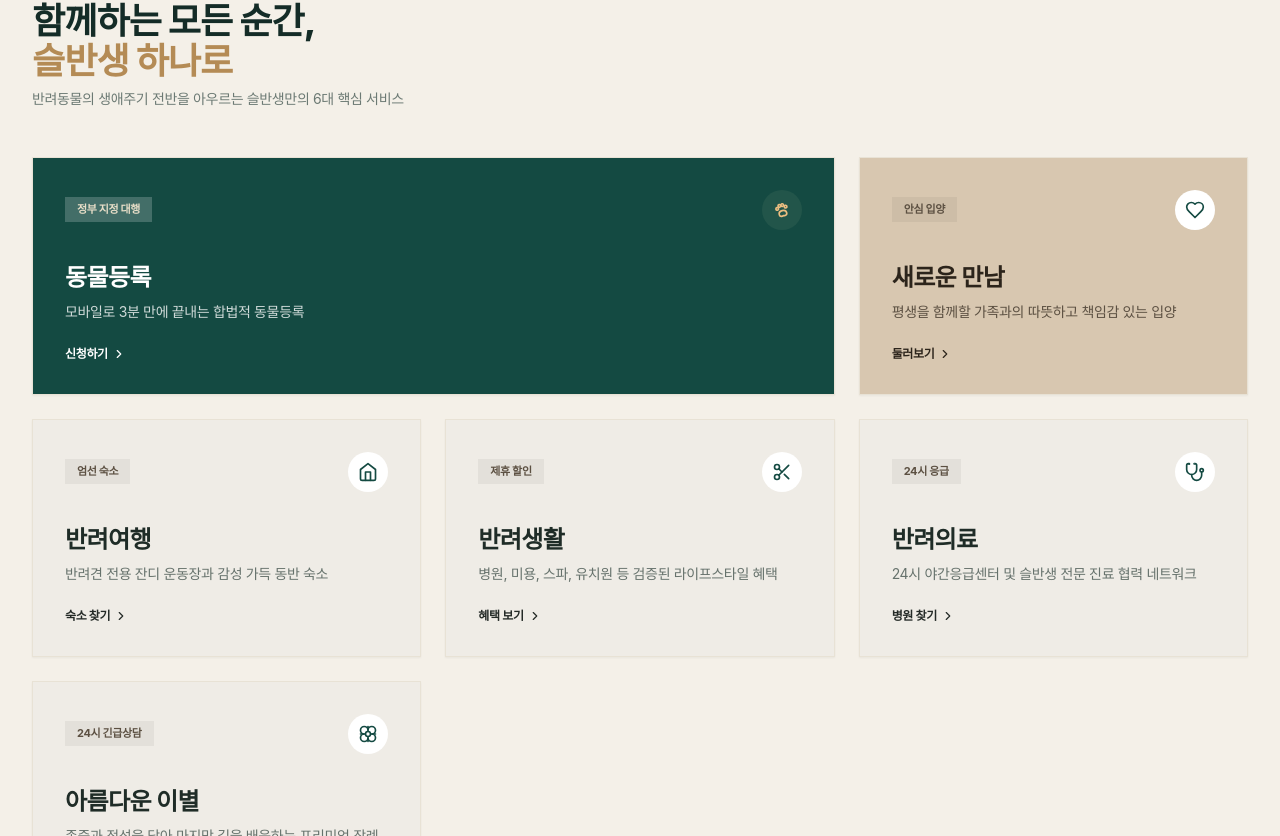
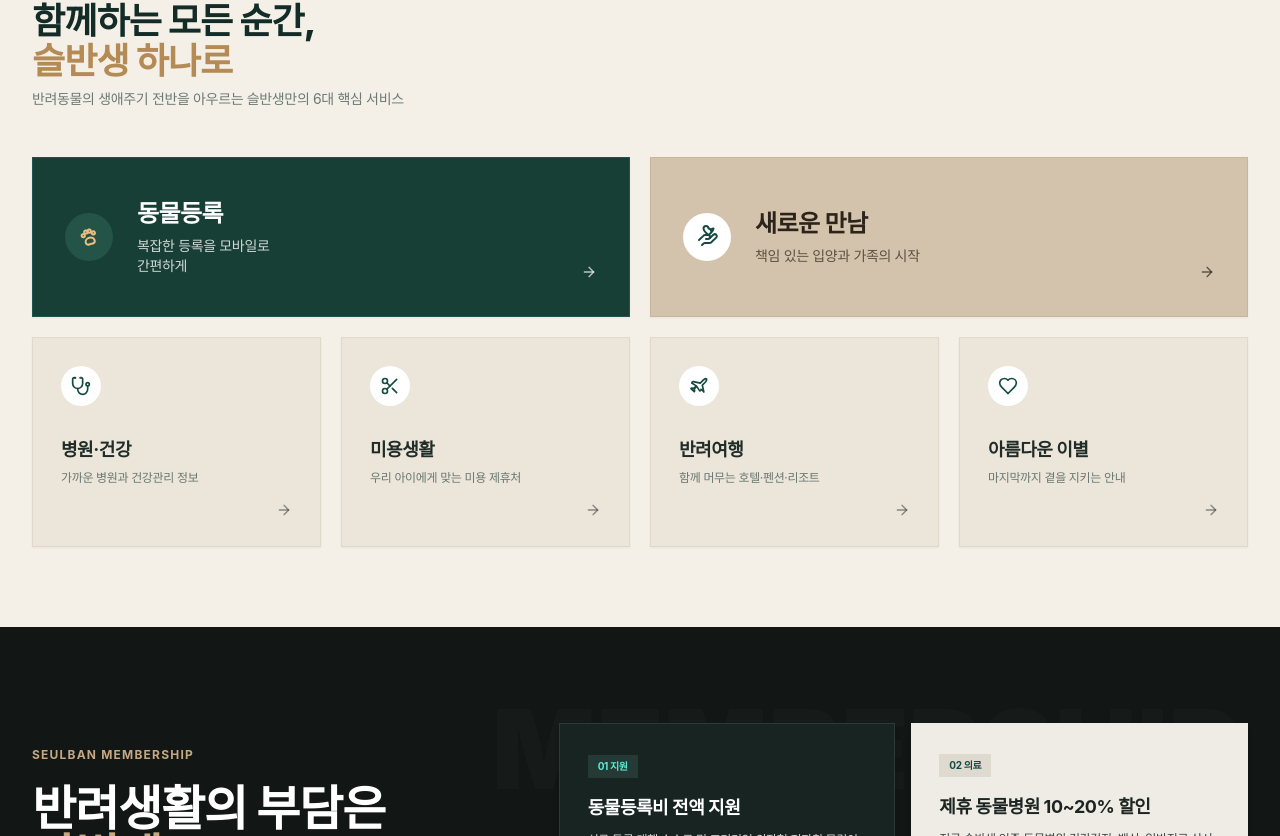
Before and after one commit to jihoon3813-commits/seulban, a React (Vite) app: page / in a window 1280 px wide. Shown: the part 964-1800 px from the top of the page. Built offline with nearby package versions, Linux system fonts and the light colour scheme; a web font is replaced by a local one.

Commit message:
feat: restructure core services cards to 2 wide cards + 4 grid cards matching image 2

```diff
--- a/src/components/Icons.jsx
+++ b/src/components/Icons.jsx
@@ -218,3 +218,17 @@
     <path d="M12 16.5V21"/>
   </svg>
 );
+
+export const PlaneIcon = ({ className = "w-5 h-5", ...props }) => (
+  <svg className={className} viewBox="0 0 24 24" fill="none" stroke="currentColor" strokeWidth="2" strokeLinecap="round" strokeLinejoin="round" {...props}>
+    <path d="M17.8 19.2 16 11l3.5-3.5C21 6 21.5 4 21 3.5c-.5-.5-2.5 0-4 1.5L13.5 8.5 5.3 6.7c-.6-.1-1.2.1-1.5.7l-.5 1 5.5 3.5-3 3-2.5-.5-1 .5 2 2 2 2 .5-1-.5-2.5 3-3 3.5 5.5 1-.5c.6-.3.8-.9.7-1.5z" />
+  </svg>
+);
+
+export const HandHeartIcon = ({ className = "w-5 h-5", ...props }) => (
+  <svg className={className} viewBox="0 0 24 24" fill="none" stroke="currentColor" strokeWidth="2" strokeLinecap="round" strokeLinejoin="round" {...props}>
+    <path d="M11 14h2a2 2 0 1 0 0-4h-3c-.6 0-1.1.2-1.4.6L4 15" />
+    <path d="m7 20 1.6-1.4c.3-.4.8-.6 1.4-.6h4c1.1 0 2.1-.4 2.8-1.2l4.6-4.4a2 2 0 0 0-2.8-2.8L15 13" />
+    <path d="M16 6a2.5 2.5 0 0 0-2.5-2.5 2.5 2.5 0 0 0-5 0c0 2 2.5 4.5 5 6.5 2.5-2 5-4.5 5-6.5A2.5 2.5 0 0 0 16 6z" />
+  </svg>
+);
--- a/src/pages/Home.jsx
+++ b/src/pages/Home.jsx
@@ -2,7 +2,7 @@
 import {
   ArrowRight, CheckIcon, ShieldCheckIcon, PawIcon, PawOutlineIcon, HeartIcon,
   HomeIcon, ScissorsIcon, StethoscopeIcon, FlowerIcon, SearchIcon,
-  MapPinIcon, SparklesIcon, ChevronRight, PhoneIcon
+  MapPinIcon, SparklesIcon, ChevronRight, PhoneIcon, PlaneIcon, HandHeartIcon
 } from '../components/Icons';
 import {
   CORE_SERVICES, MEMBERSHIP_PERKS, PARTNER_LIST, BRAND_INFO
@@ -188,73 +188,132 @@
           </p>
         </div>
 
-        {/* 6 Bento Grid Cards - Clean Straight Rectangles */}
-        <div className="grid grid-cols-1 md:grid-cols-2 lg:grid-cols-3 gap-6">
-          {CORE_SERVICES.map((srv, index) => {
-            const isFirst = index === 0;
-            const isSecond = index === 1;
+        {/* Row 1: 2 Wide Featured Cards (동물등록 & 새로운 만남) */}
+        <div className="grid grid-cols-1 md:grid-cols-2 gap-5 mb-5">
 
-            return (
+          {/* Card 1: 동물등록 */}
           <div
-                key={srv.id}
-                onClick={() => {
-                  if (srv.id === 'registration') onOpenApplyModal();
-                  else if (srv.id === 'adoption') onNavigate('adoption');
-                  else if (srv.id === 'travel') onNavigate('travel');
-                  else if (srv.id === 'life' || srv.id === 'medical') onNavigate('partners');
-                  else if (srv.id === 'farewell') onNavigate('farewell');
-                }}
-                className={`group p-8 flex flex-col justify-between transition-all duration-300 cursor-pointer shadow-sm hover:shadow-xl hover:-translate-y-1 relative overflow-hidden border border-[#E8E2D5] ${
-                  isFirst
-                    ? 'bg-[#144A42] text-white md:col-span-2 lg:col-span-2 border-[#1E564E]'
-                    : isSecond
-                    ? 'bg-[#D8C7B0] text-[#2C241B] border-[#C8B69E]'
-                    : 'bg-[#EFECE6] text-[#242A27]'
-                }`}
+            onClick={onOpenApplyModal}
+            className="group relative bg-[#173F35] text-white p-7 sm:p-8 flex items-center justify-between cursor-pointer shadow-sm hover:shadow-xl hover:-translate-y-0.5 transition-all duration-300 border border-[#1E564E] min-h-[160px]"
           >
-                {/* Top Badge & Icon */}
-                <div className="flex items-center justify-between mb-8">
-                  <span className={`text-[11px] font-bold px-3 py-1 ${
-                    isFirst ? 'bg-white/20 text-[#E8DEC8]' : 'bg-black/5 text-[#5C5042]'
-                  }`}>
-                    {srv.badge}
-                  </span>
-
-                  <div className={`w-10 h-10 rounded-full flex items-center justify-center transition-transform group-hover:scale-110 ${
-                    isFirst ? 'bg-[#22554A] text-[#ECBE81]' : 'bg-white text-[#144A42] shadow-xs'
-                  }`}>
-                    {srv.icon === 'paw' && (
-                      isFirst ? <PawOutlineIcon className="w-5 h-5 text-[#ECBE81]" /> : <PawIcon className="w-5 h-5" />
-                    )}
-                    {srv.icon === 'heart' && <HeartIcon className="w-5 h-5" />}
-                    {srv.icon === 'home' && <HomeIcon className="w-5 h-5" />}
-                    {srv.icon === 'scissors' && <ScissorsIcon className="w-5 h-5" />}
-                    {srv.icon === 'stethoscope' && <StethoscopeIcon className="w-5 h-5" />}
-                    {srv.icon === 'flower' && <FlowerIcon className="w-5 h-5" />}
+            <div className="flex items-center gap-5 sm:gap-6">
+              <div className="w-12 h-12 rounded-full bg-[#245348] flex items-center justify-center flex-shrink-0 text-[#ECBE81] transition-transform group-hover:scale-105">
+                <PawOutlineIcon className="w-6 h-6" />
+              </div>
+              <div>
+                <h3 className="text-xl sm:text-2xl font-bold tracking-tight text-white">
+                  동물등록
+                </h3>
+                <p className="text-xs sm:text-sm text-white/80 leading-relaxed mt-1.5 whitespace-pre-line">
+                  복잡한 등록을 모바일로{'\n'}간편하게
+                </p>
               </div>
             </div>
+            <ArrowRight className="w-4 h-4 text-white/70 group-hover:text-white group-hover:translate-x-1 transition-all self-end mb-1" />
+          </div>
 
-                {/* Content */}
-                <div className="space-y-2 mt-auto">
-                  <h3 className={`text-2xl font-bold tracking-tight ${
-                    isFirst ? 'text-white' : isSecond ? 'text-[#2C241B]' : 'text-[#1F2C27]'
-                  }`}>
-                    {srv.title}
+          {/* Card 2: 새로운 만남 */}
+          <div
+            onClick={() => onNavigate('adoption')}
+            className="group relative bg-[#D4C3AC] text-[#2C241B] p-7 sm:p-8 flex items-center justify-between cursor-pointer shadow-sm hover:shadow-xl hover:-translate-y-0.5 transition-all duration-300 border border-[#C7B59D] min-h-[160px]"
+          >
+            <div className="flex items-center gap-5 sm:gap-6">
+              <div className="w-12 h-12 rounded-full bg-white flex items-center justify-center flex-shrink-0 text-[#144A42] shadow-xs transition-transform group-hover:scale-105">
+                <HandHeartIcon className="w-6 h-6" />
+              </div>
+              <div>
+                <h3 className="text-xl sm:text-2xl font-bold tracking-tight text-[#2C241B]">
+                  새로운 만남
                 </h3>
-                  <p className={`text-xs sm:text-sm leading-relaxed ${
-                    isFirst ? 'text-white/80' : isSecond ? 'text-[#5C5042]' : 'text-[#66726C]'
-                  }`}>
-                    {srv.subtitle}
+                <p className="text-xs sm:text-sm text-[#5C5042] leading-relaxed mt-1.5">
+                  책임 있는 입양과 가족의 시작
                 </p>
-
-                  <div className="pt-4 flex items-center gap-1 text-xs font-bold group-hover:underline">
-                    <span>{srv.linkText}</span>
-                    <ChevronRight className="w-3.5 h-3.5 transform group-hover:translate-x-1 transition-transform" />
               </div>
             </div>
+            <ArrowRight className="w-4 h-4 text-[#2C241B]/70 group-hover:text-[#2C241B] group-hover:translate-x-1 transition-all self-end mb-1" />
           </div>
-            );
-          })}
+
+        </div>
+
+        {/* Row 2: 4 Service Cards (병원·건강, 미용생활, 반려여행, 아름다운 이별) */}
+        <div className="grid grid-cols-2 lg:grid-cols-4 gap-4 sm:gap-5">
+
+          {/* Card 3: 병원·건강 */}
+          <div
+            onClick={() => onNavigate('partners')}
+            className="group relative bg-[#EBE5DA] p-6 sm:p-7 flex flex-col justify-between cursor-pointer shadow-sm hover:shadow-xl hover:-translate-y-0.5 transition-all duration-300 border border-[#DFD8CB] min-h-[190px] sm:min-h-[210px]"
+          >
+            <div className="w-10 h-10 rounded-full bg-white flex items-center justify-center text-[#144A42] shadow-xs mb-6 transition-transform group-hover:scale-105">
+              <StethoscopeIcon className="w-5 h-5" />
+            </div>
+            <div className="space-y-1 pr-3">
+              <h4 className="text-base sm:text-lg font-bold tracking-tight text-[#1F2C27]">
+                병원·건강
+              </h4>
+              <p className="text-xs text-[#6A7871] leading-relaxed">
+                가까운 병원과 건강관리 정보
+              </p>
+            </div>
+            <ArrowRight className="w-4 h-4 text-[#1F2C27]/50 group-hover:text-[#1F2C27] group-hover:translate-x-1 transition-all self-end mt-2" />
+          </div>
+
+          {/* Card 4: 미용생활 */}
+          <div
+            onClick={() => onNavigate('partners')}
+            className="group relative bg-[#EBE5DA] p-6 sm:p-7 flex flex-col justify-between cursor-pointer shadow-sm hover:shadow-xl hover:-translate-y-0.5 transition-all duration-300 border border-[#DFD8CB] min-h-[190px] sm:min-h-[210px]"
+          >
+            <div className="w-10 h-10 rounded-full bg-white flex items-center justify-center text-[#144A42] shadow-xs mb-6 transition-transform group-hover:scale-105">
+              <ScissorsIcon className="w-5 h-5" />
+            </div>
+            <div className="space-y-1 pr-3">
+              <h4 className="text-base sm:text-lg font-bold tracking-tight text-[#1F2C27]">
+                미용생활
+              </h4>
+              <p className="text-xs text-[#6A7871] leading-relaxed">
+                우리 아이에게 맞는 미용 제휴처
+              </p>
+            </div>
+            <ArrowRight className="w-4 h-4 text-[#1F2C27]/50 group-hover:text-[#1F2C27] group-hover:translate-x-1 transition-all self-end mt-2" />
+          </div>
+
+          {/* Card 5: 반려여행 */}
+          <div
+            onClick={() => onNavigate('travel')}
+            className="group relative bg-[#EBE5DA] p-6 sm:p-7 flex flex-col justify-between cursor-pointer shadow-sm hover:shadow-xl hover:-translate-y-0.5 transition-all duration-300 border border-[#DFD8CB] min-h-[190px] sm:min-h-[210px]"
+          >
+            <div className="w-10 h-10 rounded-full bg-white flex items-center justify-center text-[#144A42] shadow-xs mb-6 transition-transform group-hover:scale-105">
+              <PlaneIcon className="w-5 h-5" />
+            </div>
+            <div className="space-y-1 pr-3">
+              <h4 className="text-base sm:text-lg font-bold tracking-tight text-[#1F2C27]">
+                반려여행
+              </h4>
+              <p className="text-xs text-[#6A7871] leading-relaxed">
+                함께 머무는 호텔·펜션·리조트
+              </p>
+            </div>
+            <ArrowRight className="w-4 h-4 text-[#1F2C27]/50 group-hover:text-[#1F2C27] group-hover:translate-x-1 transition-all self-end mt-2" />
+          </div>
+
+          {/* Card 6: 아름다운 이별 */}
+          <div
+            onClick={() => onNavigate('farewell')}
+            className="group relative bg-[#EBE5DA] p-6 sm:p-7 flex flex-col justify-between cursor-pointer shadow-sm hover:shadow-xl hover:-translate-y-0.5 transition-all duration-300 border border-[#DFD8CB] min-h-[190px] sm:min-h-[210px]"
+          >
+            <div className="w-10 h-10 rounded-full bg-white flex items-center justify-center text-[#144A42] shadow-xs mb-6 transition-transform group-hover:scale-105">
+              <HeartIcon className="w-5 h-5" />
+            </div>
+            <div className="space-y-1 pr-3">
+              <h4 className="text-base sm:text-lg font-bold tracking-tight text-[#1F2C27]">
+                아름다운 이별
+              </h4>
+              <p className="text-xs text-[#6A7871] leading-relaxed">
+                마지막까지 곁을 지키는 안내
+              </p>
+            </div>
+            <ArrowRight className="w-4 h-4 text-[#1F2C27]/50 group-hover:text-[#1F2C27] group-hover:translate-x-1 transition-all self-end mt-2" />
+          </div>
+
         </div>
 
       </section>
```
Lines whose indentation alone changed are shown as unchanged.
